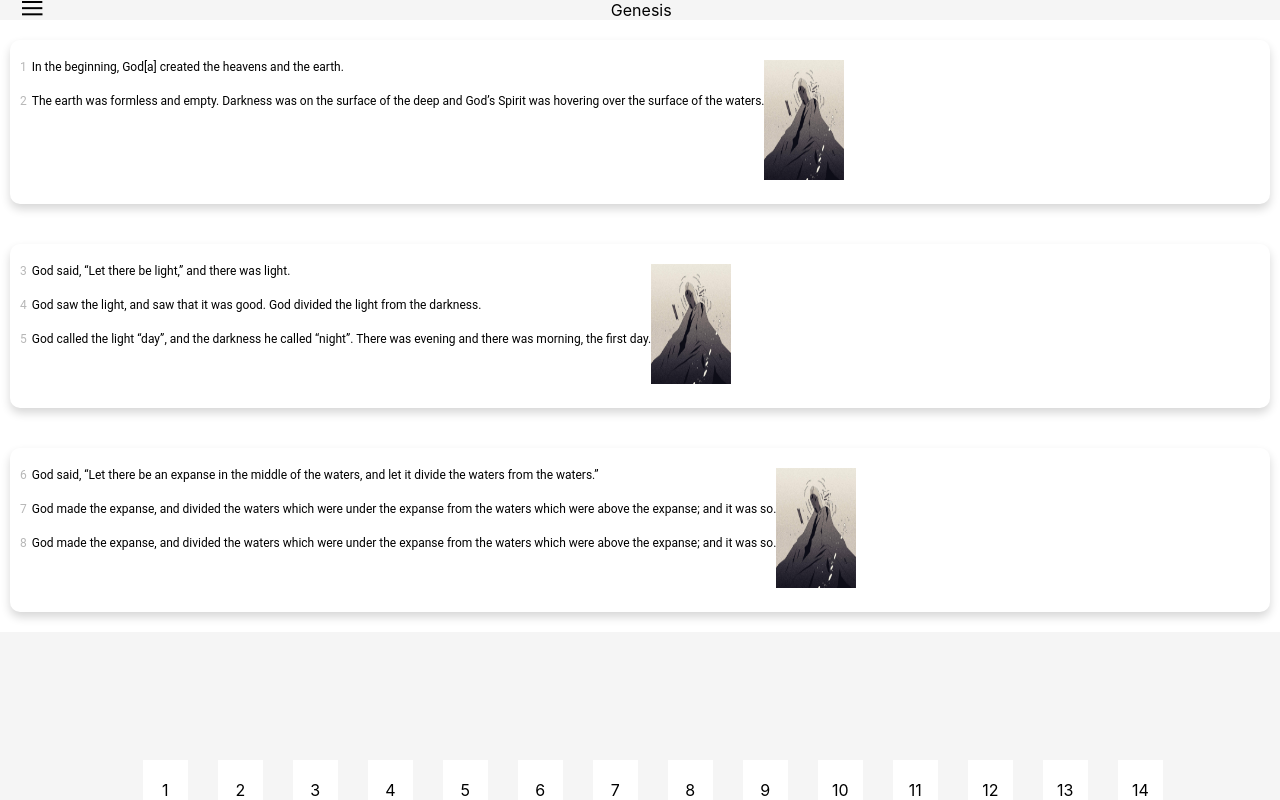
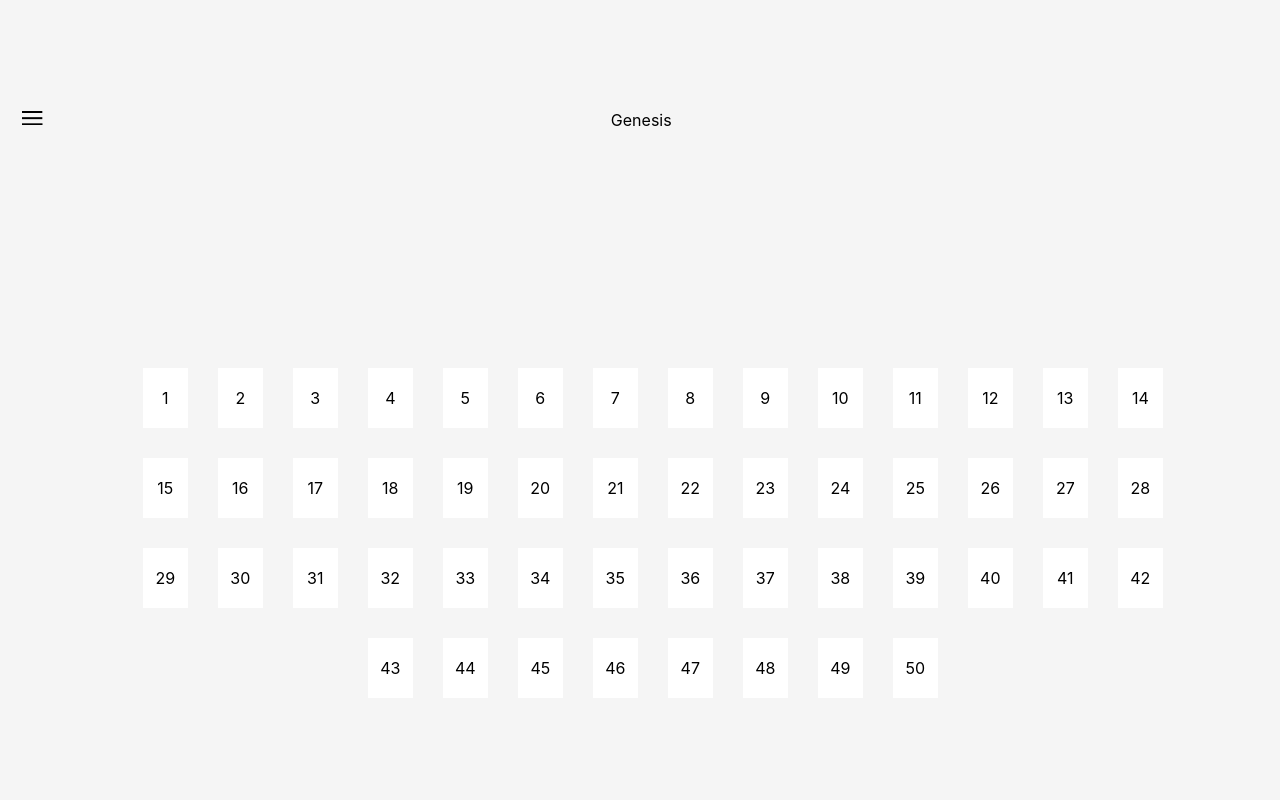
Before and after one commit to projectbezalel2022/bibleart, a Next.js app: page / in a window 1280 px wide. Shown: the top 800 px of the page. Built offline with nearby package versions, Linux system fonts and the light colour scheme.

Commit message:
some new types to diagnose errors

```diff
--- a/src/pages/index.tsx
+++ b/src/pages/index.tsx
@@ -13,11 +13,11 @@ const Home: NextPage = ({bookData}: any) => {
     <div className={styles.container}>
         <div className={styles.insideContainer}>
         <Header bookName={'Genesis'}/>
-            {bookData.map(({verses, image}: any, i: any) => {
+            {/*{bookData.map(({verses, image}: any, i: any) => {
                 return (
                     <ViewCard key={i} verses={verses} image={image} chapter={String(i+1)}/>
                 )
-            })}
+            })}*/}
         <BookLink book={'Genesis'} chapters={50}/>
         </div>
     </div>
```
Also changed, not shown: src/pages/books/[...chapter].tsx (+10 -1 lines).
